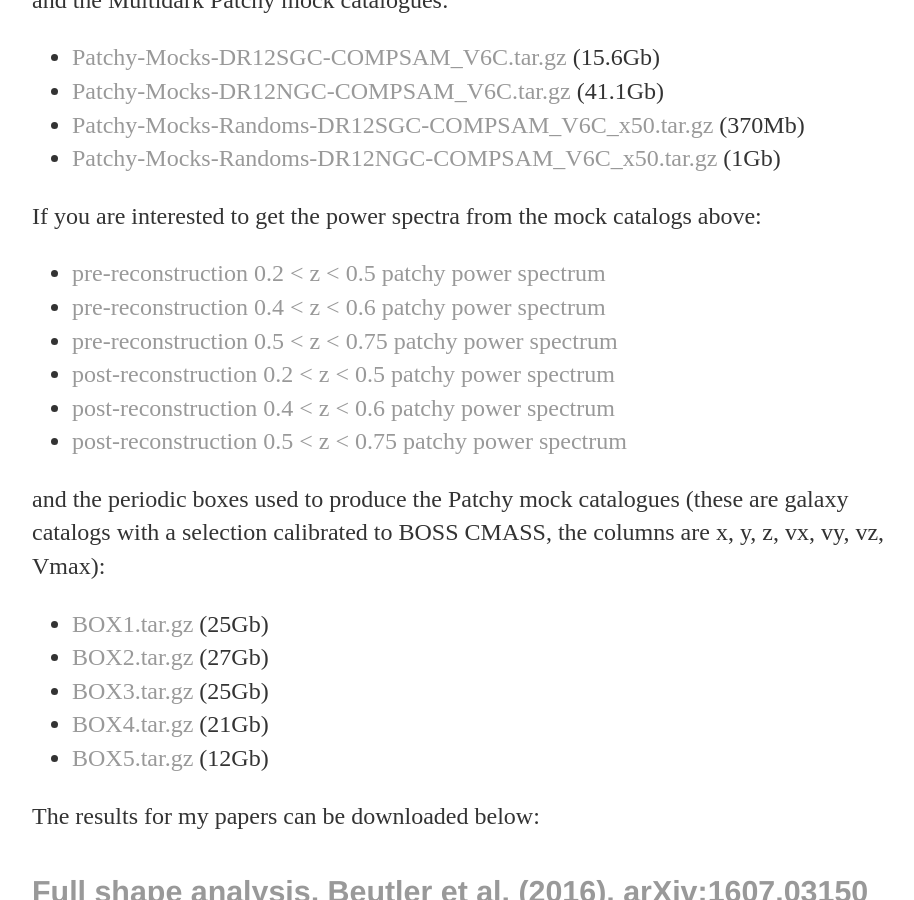
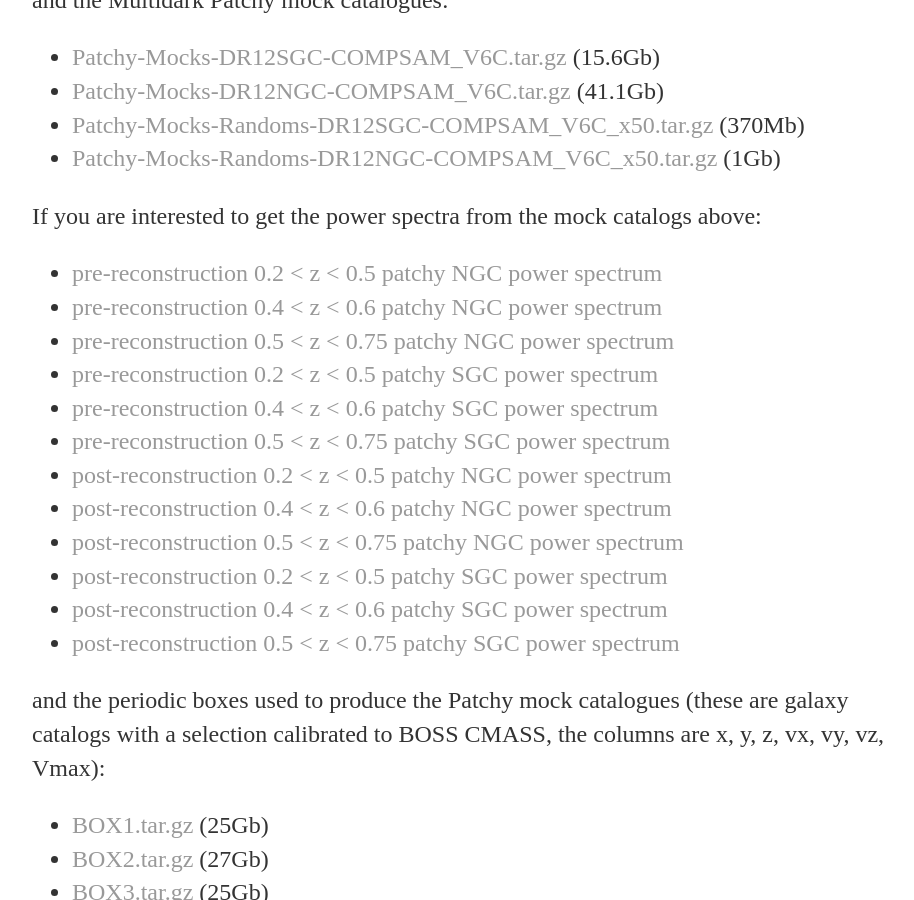
Before and after one commit to fbeutler/fbeutler.github.io, a Jekyll site: the page built from hub/hub.html, in a window 1280 px wide and 900 px high, scrolled down 579 px. Shown: the whole window, without its empty margins (160-1074 px from the left). Built offline with Jekyll 4.4.1, drawn with Linux system fonts in a browser that asks for light colours.

Commit message:
Update hub.html

```diff
--- a/hub/hub.html
+++ b/hub/hub.html
@@ -59,22 +59,40 @@
 
   <ul>
     <li>
-      <a href="pre_recon_patchy_z1.tar.gz" target="_explorer.exe">pre-reconstruction 0.2 < z < 0.5 patchy power spectrum</a>
+      <a href="pre_recon_patchy_NGC_z1.tar.gz" target="_explorer.exe">pre-reconstruction 0.2 < z < 0.5 patchy NGC power spectrum</a>
     </li>
     <li>
-      <a href="pre_recon_patchy_z2.tar.gz" target="_explorer.exe">pre-reconstruction 0.4 < z < 0.6 patchy power spectrum</a>
+      <a href="pre_recon_patchy_NGC_z2.tar.gz" target="_explorer.exe">pre-reconstruction 0.4 < z < 0.6 patchy NGC power spectrum</a>
     </li>
     <li>
-      <a href="pre_recon_patchy_z3.tar.gz" target="_explorer.exe">pre-reconstruction 0.5 < z < 0.75 patchy power spectrum</a>
+      <a href="pre_recon_patchy_NGC_z3.tar.gz" target="_explorer.exe">pre-reconstruction 0.5 < z < 0.75 patchy NGC power spectrum</a>
     </li>
     <li>
-      <a href="post_recon_patchy_z1.tar.gz" target="_explorer.exe">post-reconstruction 0.2 < z < 0.5 patchy power spectrum</a>
+      <a href="pre_recon_patchy_SGC_z1.tar.gz" target="_explorer.exe">pre-reconstruction 0.2 < z < 0.5 patchy SGC power spectrum</a>
     </li>
     <li>
-      <a href="post_recon_patchy_z2.tar.gz" target="_explorer.exe">post-reconstruction 0.4 < z < 0.6 patchy power spectrum</a>
+      <a href="pre_recon_patchy_SGC_z2.tar.gz" target="_explorer.exe">pre-reconstruction 0.4 < z < 0.6 patchy SGC power spectrum</a>
     </li>
     <li>
-      <a href="post_recon_patchy_z3.tar.gz" target="_explorer.exe">post-reconstruction 0.5 < z < 0.75 patchy power spectrum</a>
+      <a href="pre_recon_patchy_SGC_z3.tar.gz" target="_explorer.exe">pre-reconstruction 0.5 < z < 0.75 patchy SGC power spectrum</a>
+    </li>
+    <li>
+      <a href="post_recon_patchy_NGC_z1.tar.gz" target="_explorer.exe">post-reconstruction 0.2 < z < 0.5 patchy NGC power spectrum</a>
+    </li>
+    <li>
+      <a href="post_recon_patchy_NGC_z2.tar.gz" target="_explorer.exe">post-reconstruction 0.4 < z < 0.6 patchy NGC power spectrum</a>
+    </li>
+    <li>
+      <a href="post_recon_patchy_NGC_z3.tar.gz" target="_explorer.exe">post-reconstruction 0.5 < z < 0.75 patchy NGC power spectrum</a>
+    </li>
+    <li>
+      <a href="post_recon_patchy_SGC_z1.tar.gz" target="_explorer.exe">post-reconstruction 0.2 < z < 0.5 patchy SGC power spectrum</a>
+    </li>
+    <li>
+      <a href="post_recon_patchy_SGC_z2.tar.gz" target="_explorer.exe">post-reconstruction 0.4 < z < 0.6 patchy SGC power spectrum</a>
+    </li>
+    <li>
+      <a href="post_recon_patchy_SGC_z3.tar.gz" target="_explorer.exe">post-reconstruction 0.5 < z < 0.75 patchy SGC power spectrum</a>
     </li>
   </ul>
 
```
